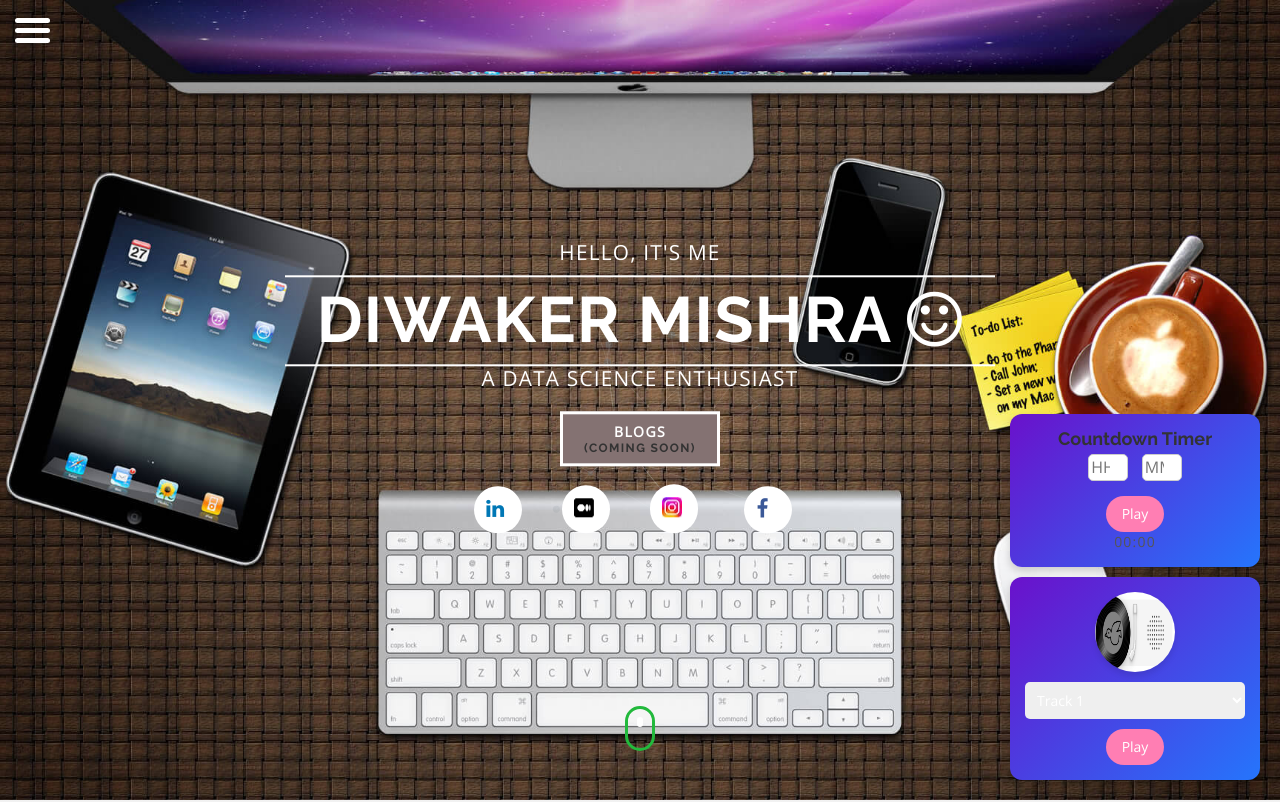
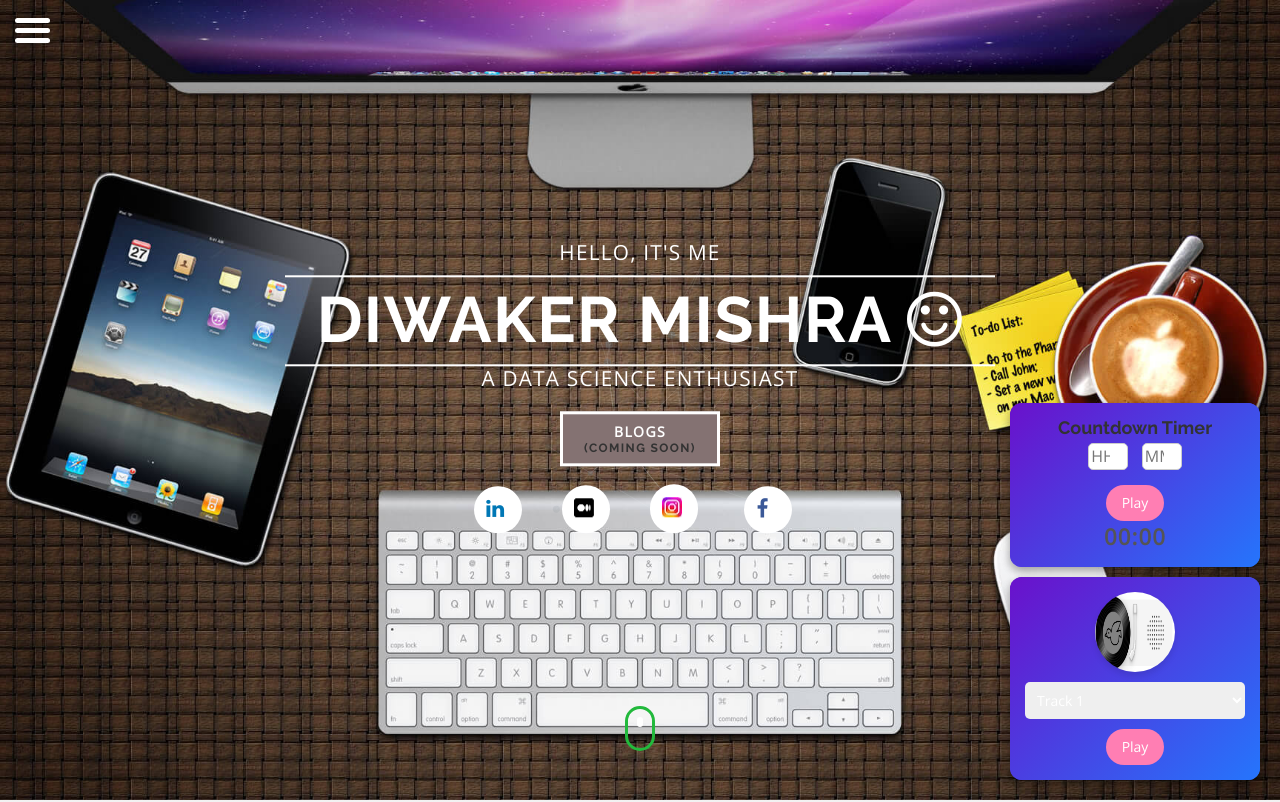
Before and after one commit to diwamishra21/my-portfolio, a plain HTML site: page index_new.html in a window 1280 px wide. Shown: the top 802 px of the page. Drawn offline with nearby package versions, Linux system fonts and the light colour scheme; a web font is replaced by a local one.

Commit message:
Update index_new.html

```diff
--- a/index_new.html
+++ b/index_new.html
@@ -6,6 +6,103 @@
 	<meta charset="UTF-8">
 	<meta name="viewport" content="width=device-width, initial-scale=1.0">
 	<title>Floating Timer and Music Player</title>
+	<style>
+		body {
+		  font-family: Arial, sans-serif;
+		  margin: 0;
+		  padding: 0;
+		  height: 200vh; /* For scrolling effect */
+		  background: url('background.jpg') no-repeat center center fixed;
+		  background-size: cover;
+		}
+
+		.floating-widgets {
+		  position: fixed;
+		  bottom: 20px;
+		  right: 20px;
+		  display: flex;
+		  flex-direction: column;
+		  gap: 10px;
+		  z-index: 1000;
+		}
+
+		.widget {
+		  width: 250px;
+		  background: linear-gradient(135deg, #9b7653, #bca27a); /* Warm, wooden tones */
+		  border-radius: 12px;
+		  box-shadow: 0 4px 10px rgba(0, 0, 0, 0.2);
+		  color: #ffffff;
+		  padding: 15px;
+		  display: flex;
+		  flex-direction: column;
+		  align-items: center;
+		  text-align: center;
+		  font-size: 14px;
+		}
+
+		.timer-widget input {
+		  width: 50px;
+		  text-align: center;
+		  font-size: 18px; /* Larger font size */
+		  border: 1px solid #ccc;
+		  border-radius: 5px;
+		  margin: 5px;
+		}
+
+		.play-button {
+		  border: none;
+		  padding: 8px 16px;
+		  margin-top: 10px;
+		  border-radius: 50px;
+		  background: #ff7eb3;
+		  color: white;
+		  font-size: 14px;
+		  cursor: pointer;
+		  transition: 0.2s;
+		}
+
+		.play-button:hover {
+		  background: #ff589c;
+		}
+
+		.music-player img {
+		  width: 80px;
+		  height: 80px;
+		  margin-bottom: 10px;
+		  border-radius: 50%;
+		  background: white;
+		  display: flex;
+		  justify-content: center;
+		  align-items: center;
+		  box-shadow: 0 4px 6px rgba(0, 0, 0, 0.1);
+		}
+
+		select {
+		  width: 100%;
+		  padding: 8px;
+		  border: none;
+		  border-radius: 5px;
+		  font-size: 14px;
+		  margin-top: 10px;
+		}
+
+		#timer-display {
+		  font-size: 22px; /* Larger timer value */
+		  font-weight: bold;
+		}
+
+		@media (max-width: 480px) {
+		  .widget {
+			width: 90%;
+			font-size: 12px;
+		  }
+
+		  .music-player img {
+			width: 60px;
+			height: 60px;
+		  }
+		}
+	  </style>
 	<style>
 		body {
 			font-family: Arial, sans-serif;
@@ -876,6 +973,121 @@
 		</div>
 	</div>
 
+	  <!-- Floating Widgets -->
+	  <div class="floating-widgets">
+		<!-- Timer Widget -->
+		<div class="widget timer-widget">
+		  <h4>Countdown Timer</h4>
+		  <div>
+			<input type="number" id="hours" placeholder="HH" min="0" max="23">
+			<input type="number" id="minutes" placeholder="MM" min="0" max="59">
+		  </div>
+		  <button id="timer-play-btn" class="play-button" onclick="startTimer()">Play</button>
+		  <button id="timer-pause-btn" class="play-button" style="display: none;" onclick="pauseTimer()">Pause</button>
+		  <button id="timer-reset-btn" class="play-button" style="display: none;" onclick="resetTimer()">Reset</button>
+		  <p id="timer-display">00:00</p>
+		</div>
+
+		<!-- Music Player Widget -->
+		<div class="widget music-widget">
+		  <div class="music-player">
+			<img src="vinyl.png" alt="Vinyl">
+		  </div>
+		  <select id="music" onchange="playMusic()">
+			<option value="track1.mp3" selected>Track 1</option>
+			<option value="track2.mp3">Track 2</option>
+			<option value="track3.mp3">Track 3</option>
+		  </select>
+		  <button class="play-button" id="music-play-btn" onclick="toggleMusicPlay()">Play</button>
+		</div>
+	  </div>
+
+	  <script>
+		// Timer Script
+		let timerInterval;
+		let totalTime = 0;
+		let isTimerRunning = false;
+
+		function startTimer() {
+		  const hours = parseInt(document.getElementById('hours').value || 0);
+		  const minutes = parseInt(document.getElementById('minutes').value || 0);
+		  totalTime = hours * 3600 + minutes * 60;
+
+		  if (totalTime > 0) {
+			isTimerRunning = true;
+			document.getElementById('timer-play-btn').style.display = 'none';
+			document.getElementById('timer-pause-btn').style.display = 'inline-block';
+			document.getElementById('timer-reset-btn').style.display = 'inline-block';
+
+			timerInterval = setInterval(() => {
+			  if (totalTime > 0) {
+				totalTime--;
+				const hrs = Math.floor(totalTime / 3600);
+				const mins = Math.floor((totalTime % 3600) / 60);
+				const secs = totalTime % 60;
+				document.getElementById('timer-display').textContent = `${hrs
+				  .toString()
+				  .padStart(2, '0')}:${mins.toString().padStart(2, '0')}:${secs
+				  .toString()
+				  .padStart(2, '0')}`;
+			  } else {
+				clearInterval(timerInterval);
+				isTimerRunning = false;
+			  }
+			}, 1000);
+		  }
+		}
+
+		function pauseTimer() {
+		  clearInterval(timerInterval);
+		  isTimerRunning = false;
+		  document.getElementById('timer-play-btn').style.display = 'inline-block';
+		  document.getElementById('timer-pause-btn').style.display = 'none';
+		}
+
+		function resetTimer() {
+		  clearInterval(timerInterval);
+		  isTimerRunning = false;
+		  totalTime = 0;
+		  document.getElementById('timer-display').textContent = '00:00';
+		  document.getElementById('timer-play-btn').style.display = 'inline-block';
+		  document.getElementById('timer-pause-btn').style.display = 'none';
+		  document.getElementById('timer-reset-btn').style.display = 'none';
+		}
+
+		// Music Player Script
+		const audioPlayer = new Audio();
+		let isMusicPlaying = false;
+
+		window.onload = () => {
+		  const defaultTrack = document.getElementById('music').value;
+		  audioPlayer.src = defaultTrack;
+		};
+
+		function playMusic() {
+		  const music = document.getElementById('music').value;
+		  if (music) {
+			audioPlayer.src = music;
+			if (isMusicPlaying) {
+			  audioPlayer.play();
+			}
+		  }
+		}
+
+		function toggleMusicPlay() {
+		  const playButton = document.getElementById('music-play-btn');
+		  if (!isMusicPlaying) {
+			audioPlayer.play();
+			isMusicPlaying = true;
+			playButton.textContent = 'Pause';
+		  } else {
+			audioPlayer.pause();
+			isMusicPlaying = false;
+			playButton.textContent = 'Play';
+		  }
+		}
+	  </script>
+
 	<script>
 		// Timer Script
 		let timerInterval;
```
